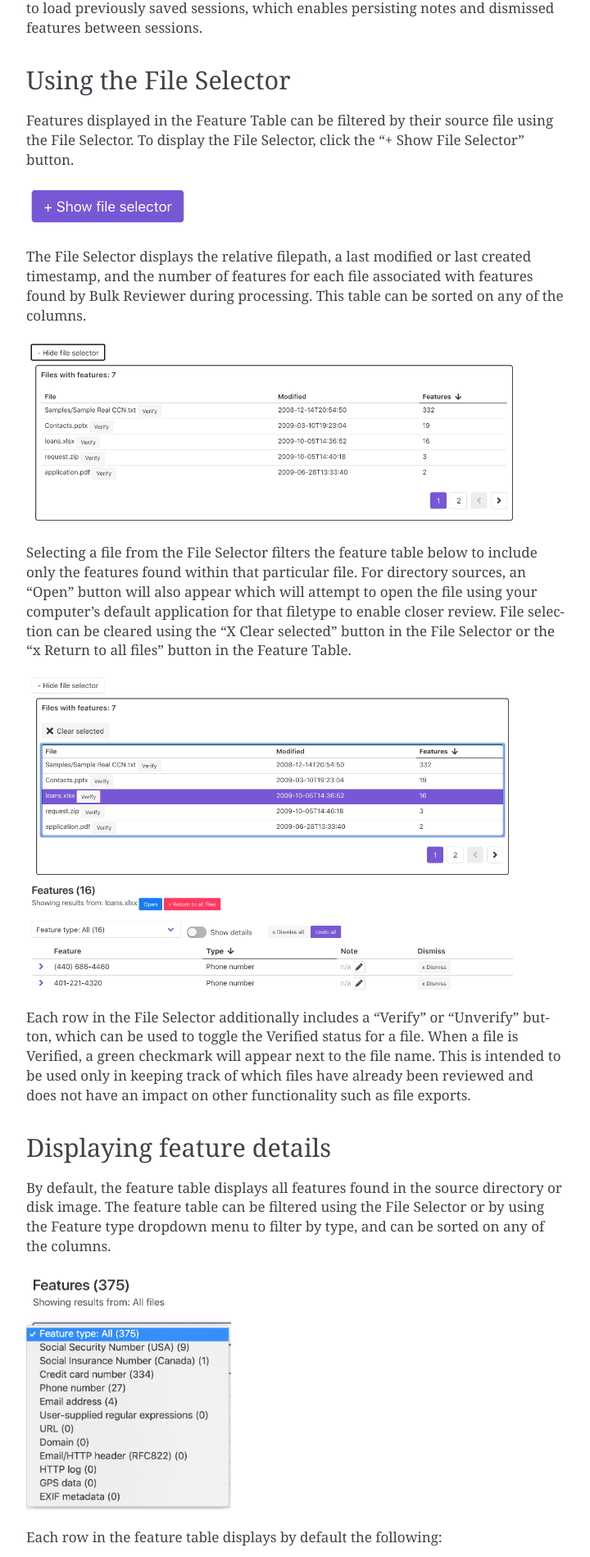
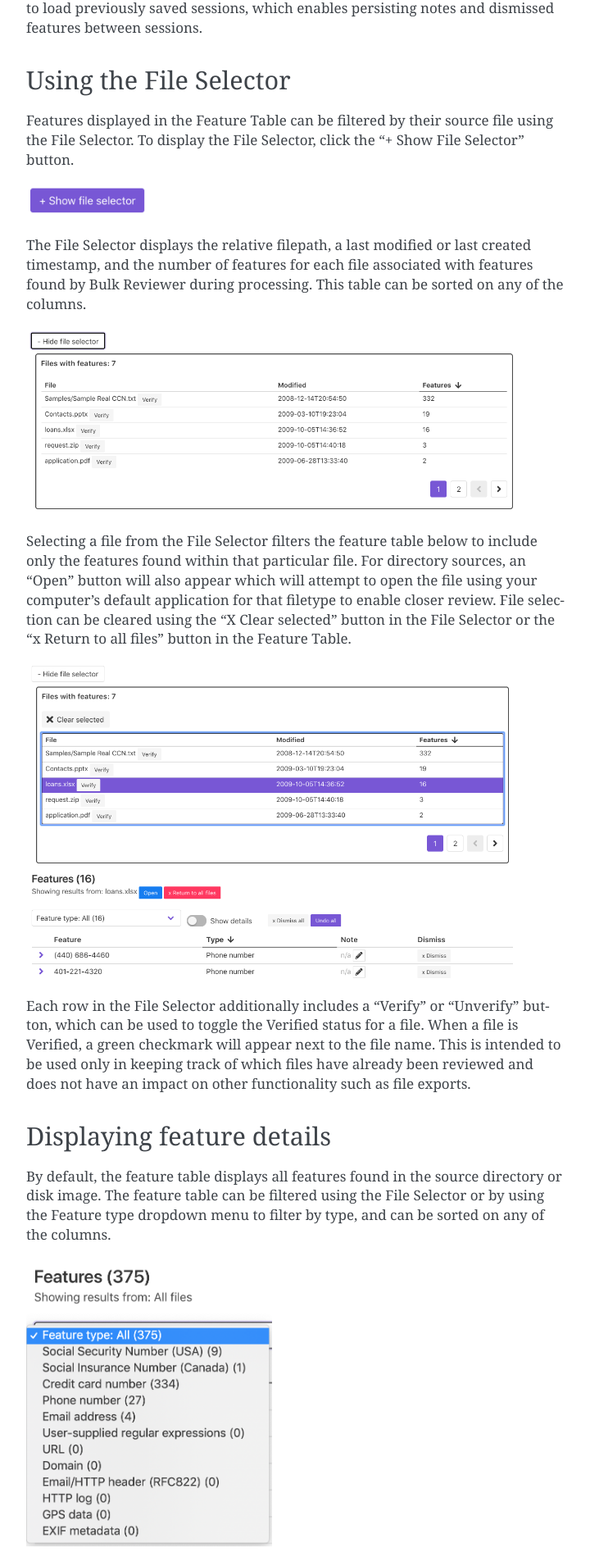
Before and after one commit to bulk-reviewer/bulk-reviewer, a Sphinx documentation site: the page built from docs/reviewdashboard.rst, in a window 1280 px wide. Shown: the part 692-2591 px from the top of the page at 82% size, without its empty margins (388-1108 px from the left). Built offline with Sphinx 7.4.7, drawn with Linux system fonts in a browser that asks for light colours.

Commit message:
Resize images

```diff
--- a/docs/reviewdashboard.rst
+++ b/docs/reviewdashboard.rst
@@ -14,7 +14,7 @@ Using the File Selector
 Features displayed in the Feature Table can be filtered by their source file using the File Selector. To display the File Selector, click the "+ Show File Selector" button.
 
 .. image:: images/FileSelectorButton.png
-  :width: 200
+  :width: 150
   :alt: Image of Show File Selector button
 
 The File Selector displays the relative filepath, a last modified or last created timestamp, and the number of features for each file associated with features found by Bulk Reviewer during processing. This table can be sorted on any of the columns.
@@ -36,7 +36,7 @@ Displaying feature details
 By default, the feature table displays all features found in the source directory or disk image. The feature table can be filtered using the File Selector or by using the Feature type dropdown menu to filter by type, and can be sorted on any of the columns.
 
 .. image:: images/FeatureTypeFilter.png
-  :width: 250
+  :width: 300
   :alt: Image of the feature type dropdown filter
 
 Each row in the feature table displays by default the following:
```
